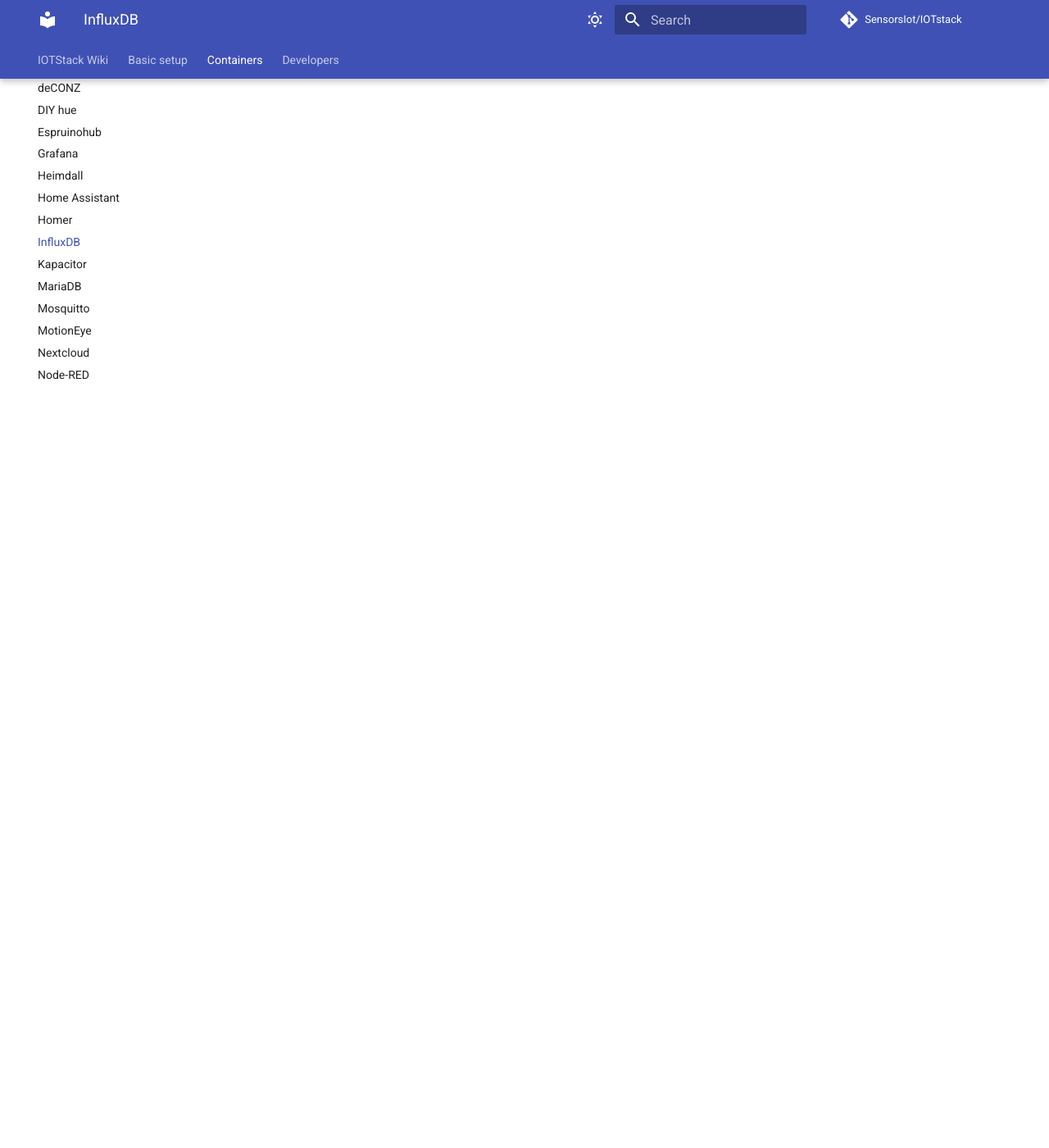
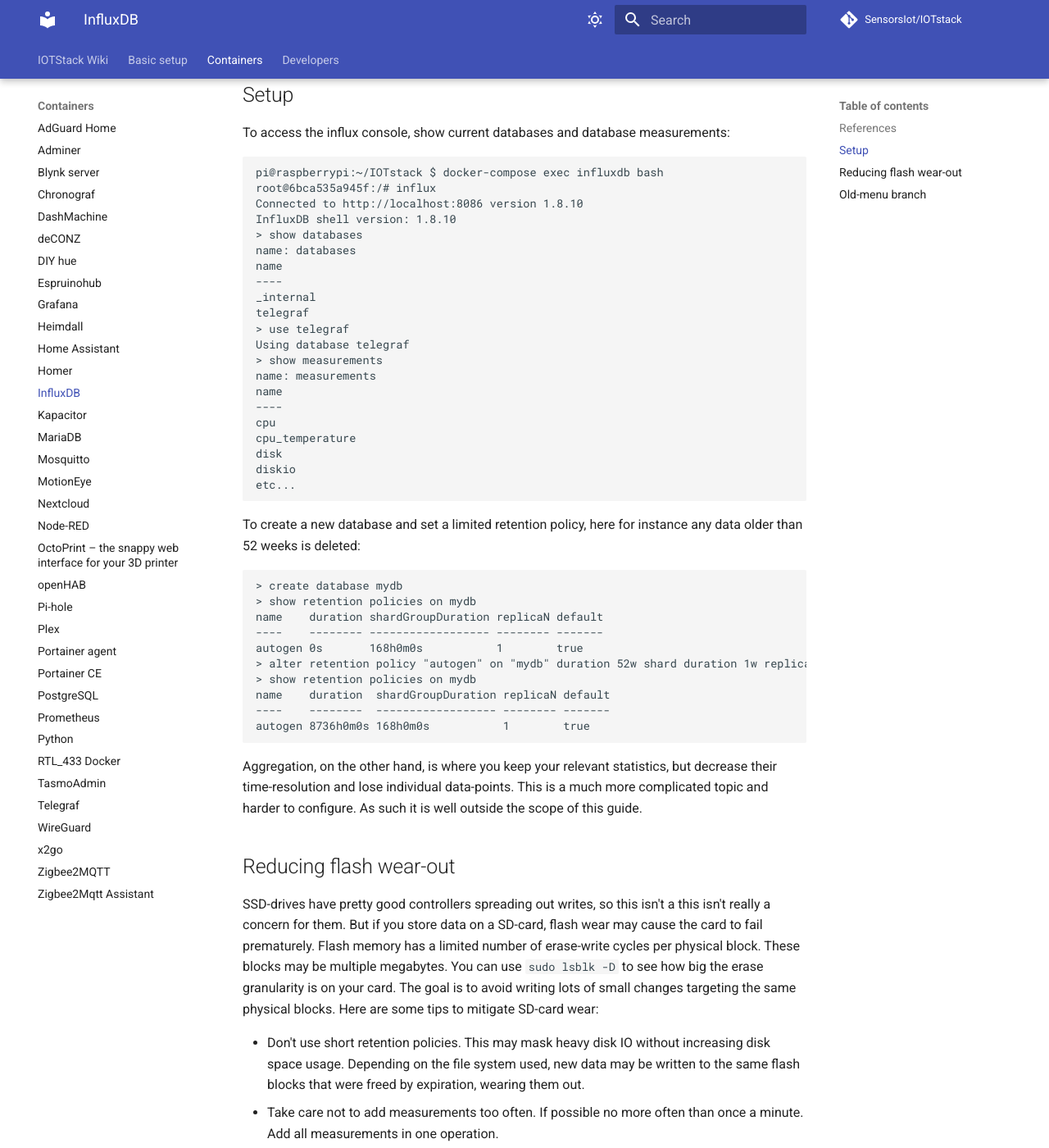
Before and after one commit to gcgarner/IOTstack, an MkDocs documentation site: the page built from docs/Containers/InfluxDB.md, in a window 1280 px wide and 1400 px high, scrolled down 714 px. Shown: the whole window at 82% size. Built offline with MkDocs 1.6.1 and Material for MkDocs 9.7.7, drawn with Linux system fonts in a browser that asks for light colours; comment, search, counter and statistics services are not loaded; some of the changed text lies outside the part shown.

Commit message:
influxdb: document basic usage

````diff
--- a/docs/Containers/InfluxDB.md
+++ b/docs/Containers/InfluxDB.md
@@ -1,9 +1,104 @@
 # InfluxDB
+A time series database.
+
+InfluxDB has configurable aggregation and retention policies allowing
+measurement resolution reduction, storing all added data points for recent data
+and only aggregated values for older data.
+
+To connect use:
+
+| Field     | Default    |
+| --------- | ---------- |
+| User      | nodered    |
+| Password  | nodered    |
+| URL (from other services) | http://influxdb:8086   |
+| URL (on the host machine) | http://localhost:8086   |
+
 ## References
 - [Docker](https://hub.docker.com/_/influxdb)
 - [Website](https://www.influxdata.com/)
 
-## Security
+## Setup
+
+To access the influx console, show current databases and database measurements:
+```
+pi@raspberrypi:~/IOTstack $ docker-compose exec influxdb bash
+root@6bca535a945f:/# influx
+Connected to http://localhost:8086 version 1.8.10
+InfluxDB shell version: 1.8.10
+> show databases
+name: databases
+name
+----
+_internal
+telegraf
+> use telegraf
+Using database telegraf
+> show measurements
+name: measurements
+name
+----
+cpu
+cpu_temperature
+disk
+diskio
+etc...
+```
+
+To create a new database and set a limited retention policy, here for instance
+any data older than 52 weeks is deleted:
+
+```
+> create database mydb
+> show retention policies on mydb
+name    duration shardGroupDuration replicaN default
+----    -------- ------------------ -------- -------
+autogen 0s       168h0m0s           1        true
+> alter retention policy "autogen" on "mydb" duration 52w shard duration 1w replication 1 default
+> show retention policies on mydb
+name    duration  shardGroupDuration replicaN default
+----    --------  ------------------ -------- -------
+autogen 8736h0m0s 168h0m0s           1        true
+
+```
+
+Aggregation, on the other hand, is where you keep your relevant statistics, but
+decrease their time-resolution and lose individual data-points. This is a much
+more complicated topic and harder to configure. As such it is well outside the
+scope of this guide.
+
+
+## Reducing flash wear-out
+
+SSD-drives have pretty good controllers spreading out writes, so this isn't a
+this isn't really a concern for them.  But if you store data on a SD-card,
+flash wear may cause the card to fail prematurely. Flash memory has a limited
+number of erase-write cycles per physical block. These blocks may be multiple
+megabytes. You can use `sudo lsblk -D` to see how big the erase granularity is
+on your card. The goal is to avoid writing lots of small changes targeting the
+same physical blocks. Here are some tips to mitigate SD-card wear:
+
+* Don't use short retention policies. This may mask heavy disk IO without
+  increasing disk space usage. Depending on the file system used, new data may
+  be written to the same flash blocks that were freed by expiration, wearing
+  them out.
+* Take care not to add measurements too often. If possible no more often than
+  once a minute. Add all measurements in one operation.
+* Adding measurements directly to Influxdb will cause a write on every
+  operation. If your client code can't aggregate multiple measurements into one
+  write, consider routing them via Telegraf. It has the
+  `flush_interval`-option, which will combine the measurements into one write.
+* All InfluxDB queries are logged by default and logs are written to the
+  SD-card. To disable this, add to docker-compose.yml, next to the other
+  INFLUXDB_\* entries:
+  ```
+      - INFLUXDB_DATA_QUERY_LOG_ENABLED=false
+      - INFLUXDB_HTTP_LOG_ENABLED=false
+  ```
+  This is especially important if you plan on having Grafana or Chronograf
+  displaying up-to-date data on a dashboard.
+
+## Old-menu branch
 The credentials and default database name for influxdb are stored in the file called influxdb/influx.env . The default username and password is set to "nodered" for both. It is HIGHLY recommended that you change them. The environment file contains several commented out options allowing you to set several access options such as default admin user credentials as well as the default database name. Any change to the environment file will require a restart of the service.
 
 To access the terminal for influxdb execute `./services/influxdb/terminal.sh`. Here you can set additional parameters or create other databases.
````
